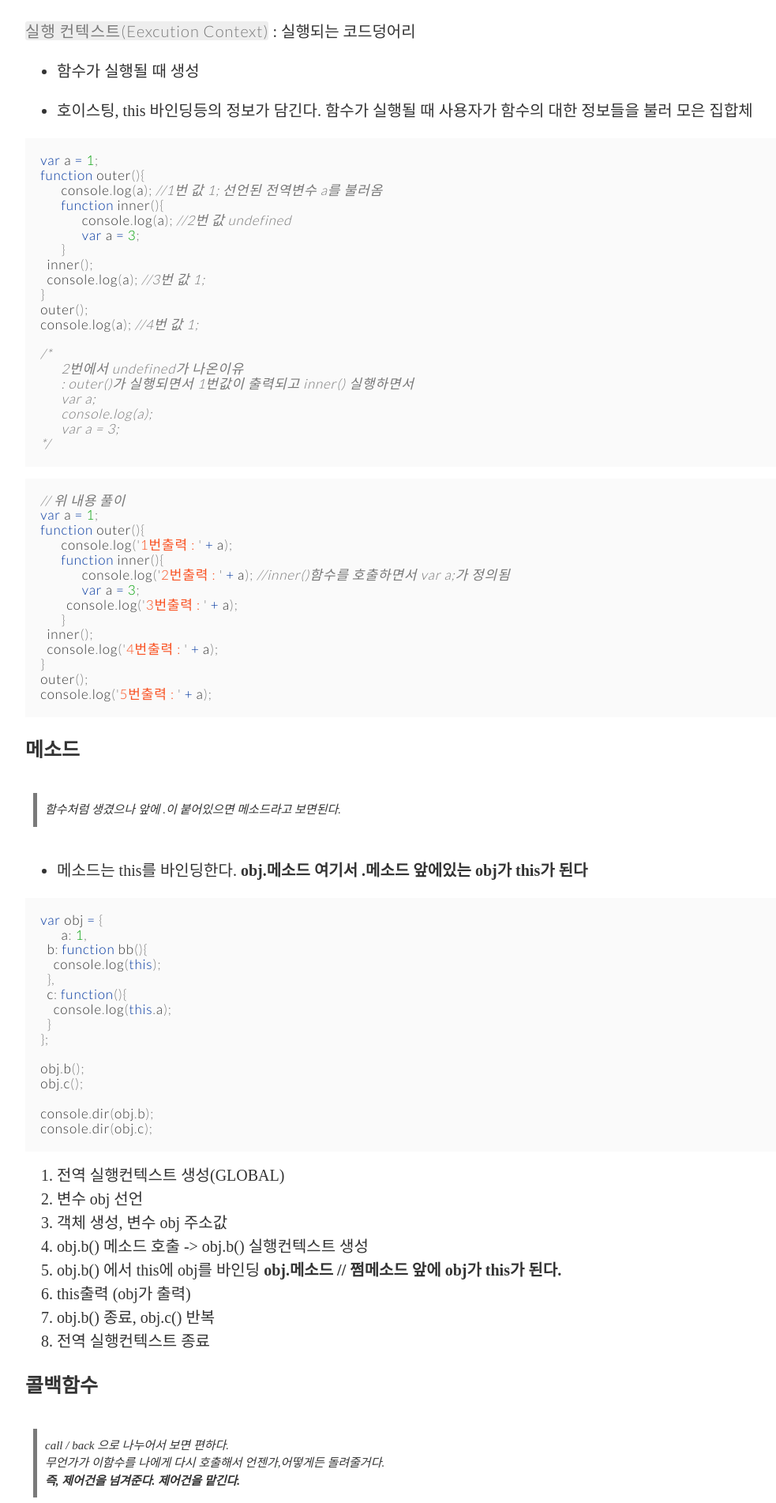
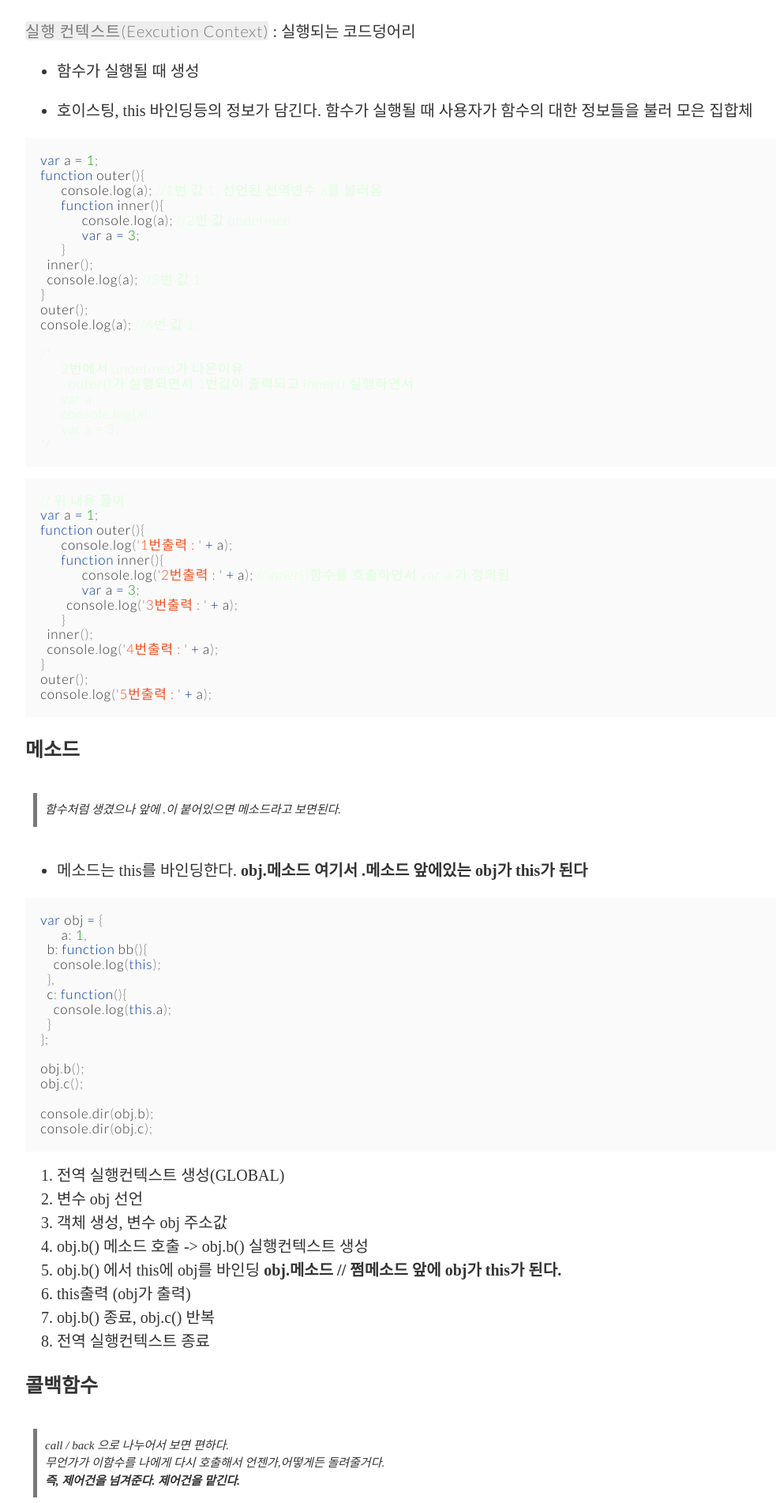
Before and after one commit to 77unny/blog, a Jekyll site: the page built from _posts/2019-09-18-JS FLOW Day2.md, in a window 1280 px wide. Shown: the part 588-2491 px from the top of the page at 79% size, without its empty margins (108-1091 px from the left). Built offline with Jekyll 4.4.1, drawn with Linux system fonts in a browser that asks for light colours.

Commit message:
blog css

```diff
--- a/_sass/_variables.scss
+++ b/_sass/_variables.scss
@@ -96,7 +96,7 @@ $form-field-padding-x: .5rem;
 // Code
 $pre-border-radius: 0;
 $pre-background-color: #fafafa;
-$hljs-comment: $mid-gray;
+$hljs-comment: $light-green;
 $hljs-keyword: $dark-blue;
 $hljs-name: $dark-gray;
 $hljs-number: $dark-green;
--- a/_sass/basscss/_syntax-highlighting.scss
+++ b/_sass/basscss/_syntax-highlighting.scss
@@ -8,7 +8,7 @@
 .highlight .cp,
 .highlight .c1 {
   color: $hljs-comment;
-  font-style: italic;
+  // font-style: italic;
 }
 
 .highlight .k,
```
